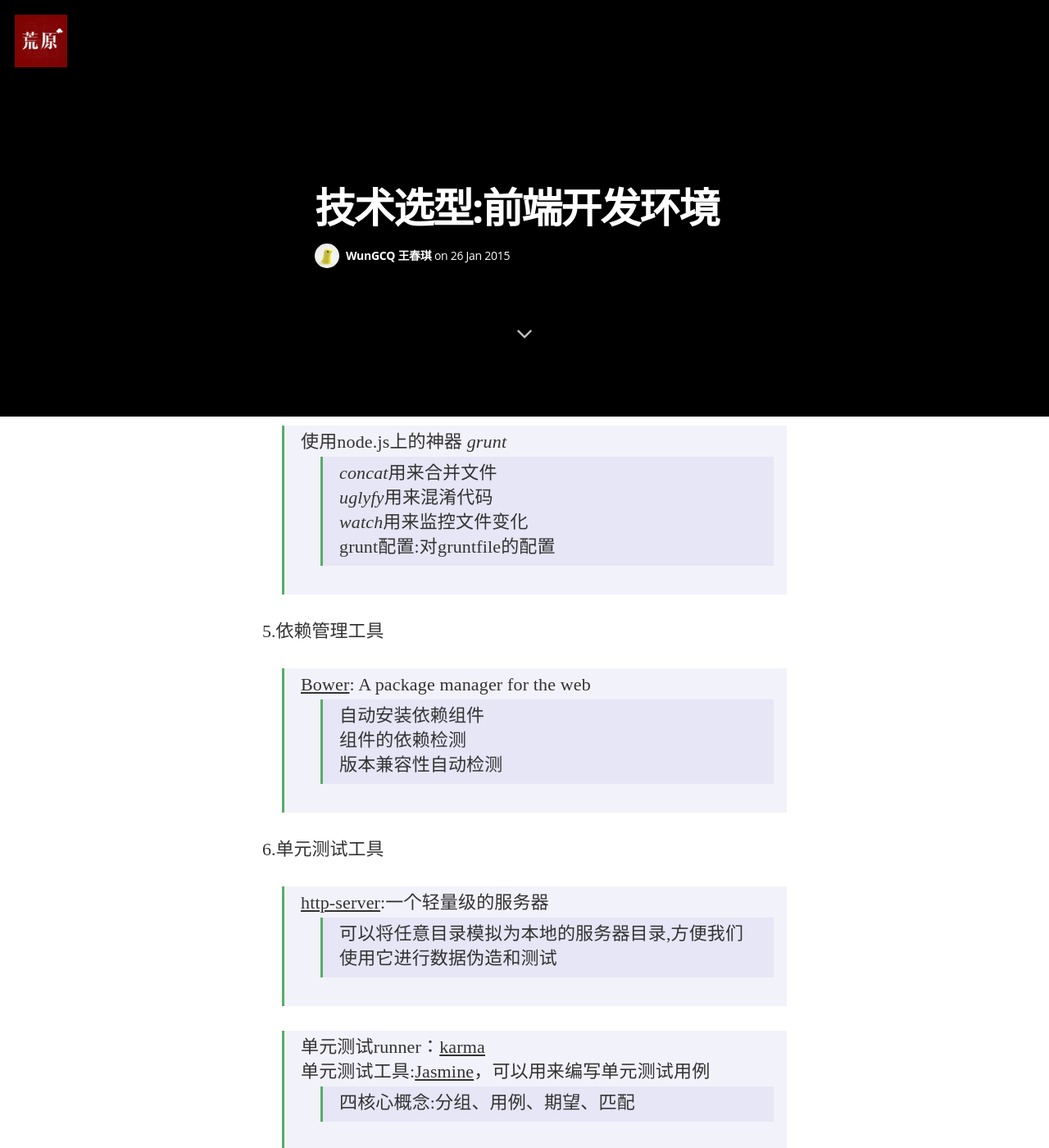
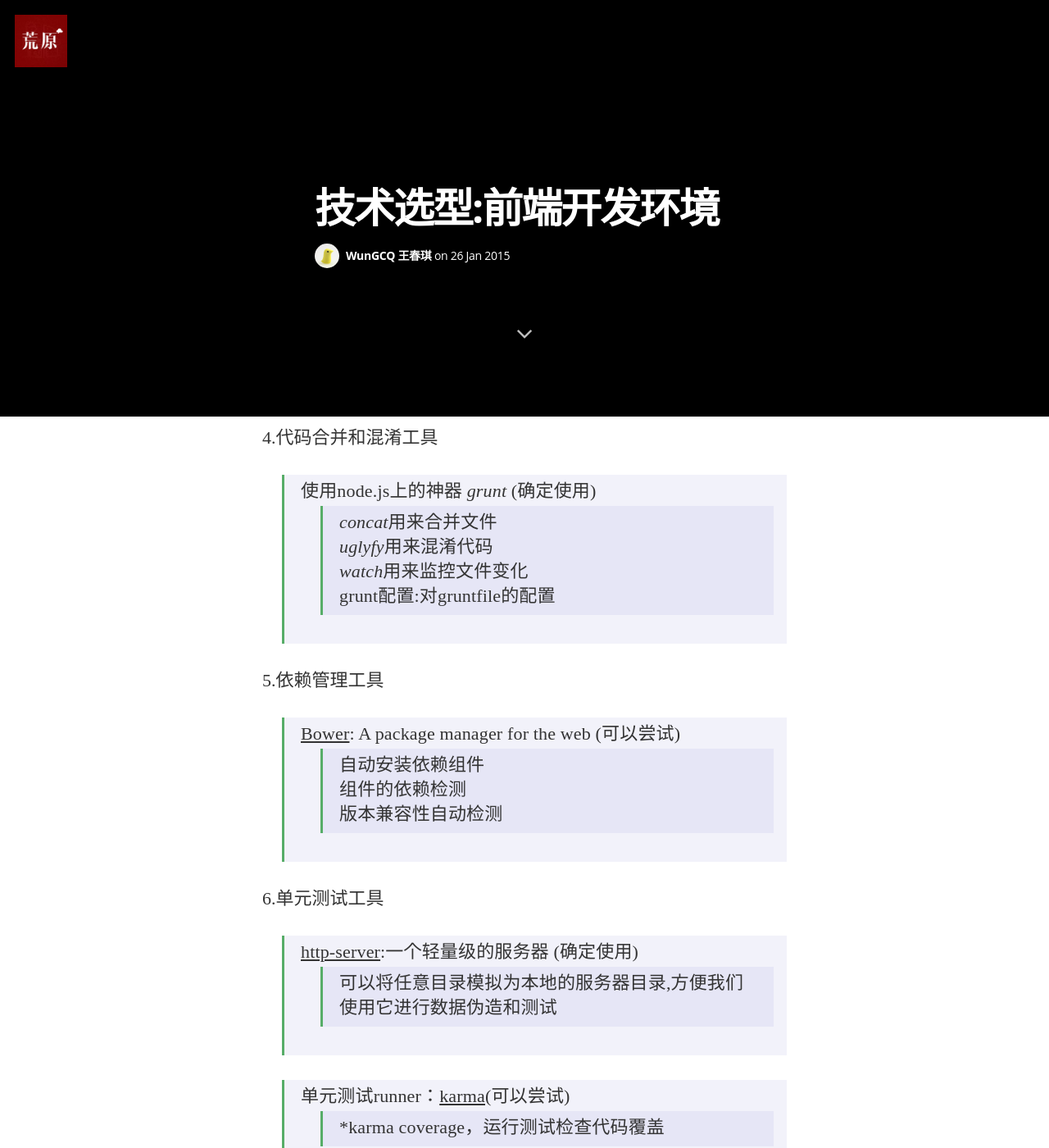
Before and after one commit to wcqblog/wcqblog.github.io, a Jekyll site: the page built from _posts/2015-1-26-前端开发环境.markdown, in a window 1280 px wide and 1400 px high, scrolled down 892 px. Shown: the whole window at 82% size. Built offline with Jekyll 4.4.1, drawn with Linux system fonts in a browser that asks for light colours; nearby versions of some CDN libraries; some web fonts are replaced; Markdown is read by kramdown in place of the engine named in the settings; some of the changed text lies outside the part shown.

Commit message:
Update 2015-1-26-前端开发环境.markdown

````diff
--- a/_posts/2015-1-26-前端开发环境.markdown
+++ b/_posts/2015-1-26-前端开发环境.markdown
@@ -10,30 +10,32 @@ image: /assets/article_images/angular/angular.jpg
 ###前端开发环境：
 1.代码编辑工具<br>
 2.断点调试工具<br>
-> Chrome 插件*Batarang*，主要用来做针对AngularJS的调试
+> Chrome 插件*Batarang*，主要用来做针对AngularJS的调试 (可以尝试)
 
 3.版本管理工具<br>
-> 采用代码托管*git*，主要是托管在GitHub上，采用pull request
+> 采用代码托管*git*，主要是托管在GitHub上，采用pull request (确定使用)
 
 4.代码合并和混淆工具<br>
-> 使用node.js上的神器 *grunt*
+> 使用node.js上的神器 *grunt* (确定使用)
 >>   *concat*用来合并文件<br>
 >>   *uglyfy*用来混淆代码<br>
 >>   *watch*用来监控文件变化<br>
 > grunt配置:对gruntfile的配置
 
 5.依赖管理工具<br>
-> [Bower](http://bower.io): A package manager for the web
+> [Bower](http://bower.io): A package manager for the web (可以尝试)
 >>  自动安装依赖组件<br>
 >>  组件的依赖检测<br>
 >>  版本兼容性自动检测<br>
 
 6.单元测试工具<br>
-> [http-server](https://github.com/nodeapps/http-server):一个轻量级的服务器
+> [http-server](https://github.com/nodeapps/http-server):一个轻量级的服务器 (确定使用)
 >>可以将任意目录模拟为本地的服务器目录,方便我们使用它进行数据伪造和测试
 
-> 单元测试runner：[karma](http://karma-runner.github.io/)<br>
-> 单元测试工具:[Jasmine](http://jasmine.github.io/)，可以用来编写单元测试用例<br>
+> 单元测试runner：[karma](http://karma-runner.github.io/)(可以尝试)
+>>*karma coverage，运行测试检查代码覆盖
+
+> 单元测试工具:[Jasmine](http://jasmine.github.io/)，可以用来编写单元测试用例(可以尝试)
 >> 四核心概念:分组、用例、期望、匹配
 
 ```Javascript
@@ -44,5 +46,6 @@ image: /assets/article_images/angular/angular.jpg
 ```
 
 
-
 7.集成测试工具<br>
+> 专门测试AngularJS用的框架[Protractor](https://github.com/angular/protractor) (可以尝试)
+>> 基于WebDriverJS,直接调用浏览器接口进行模拟测试
````
